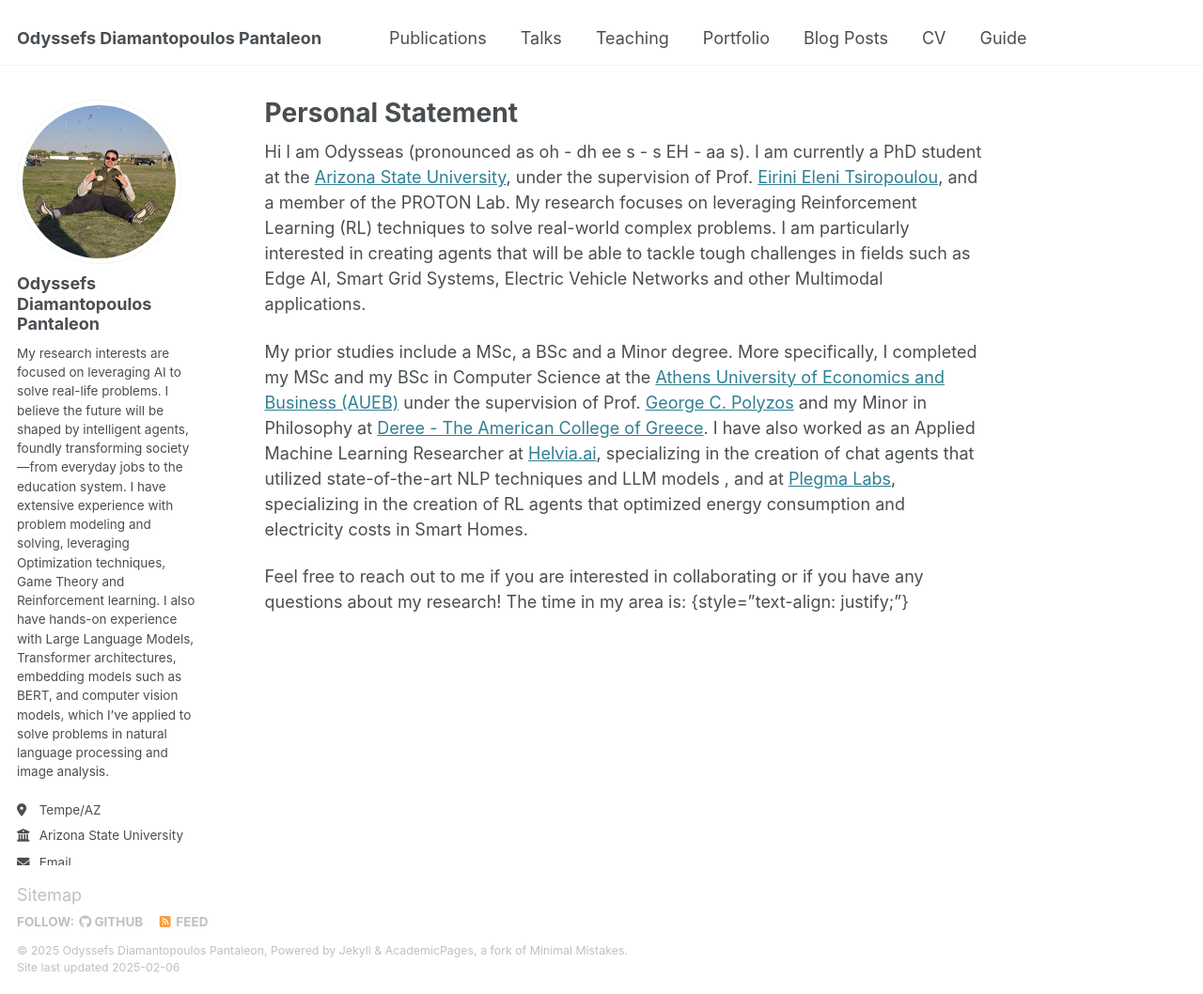
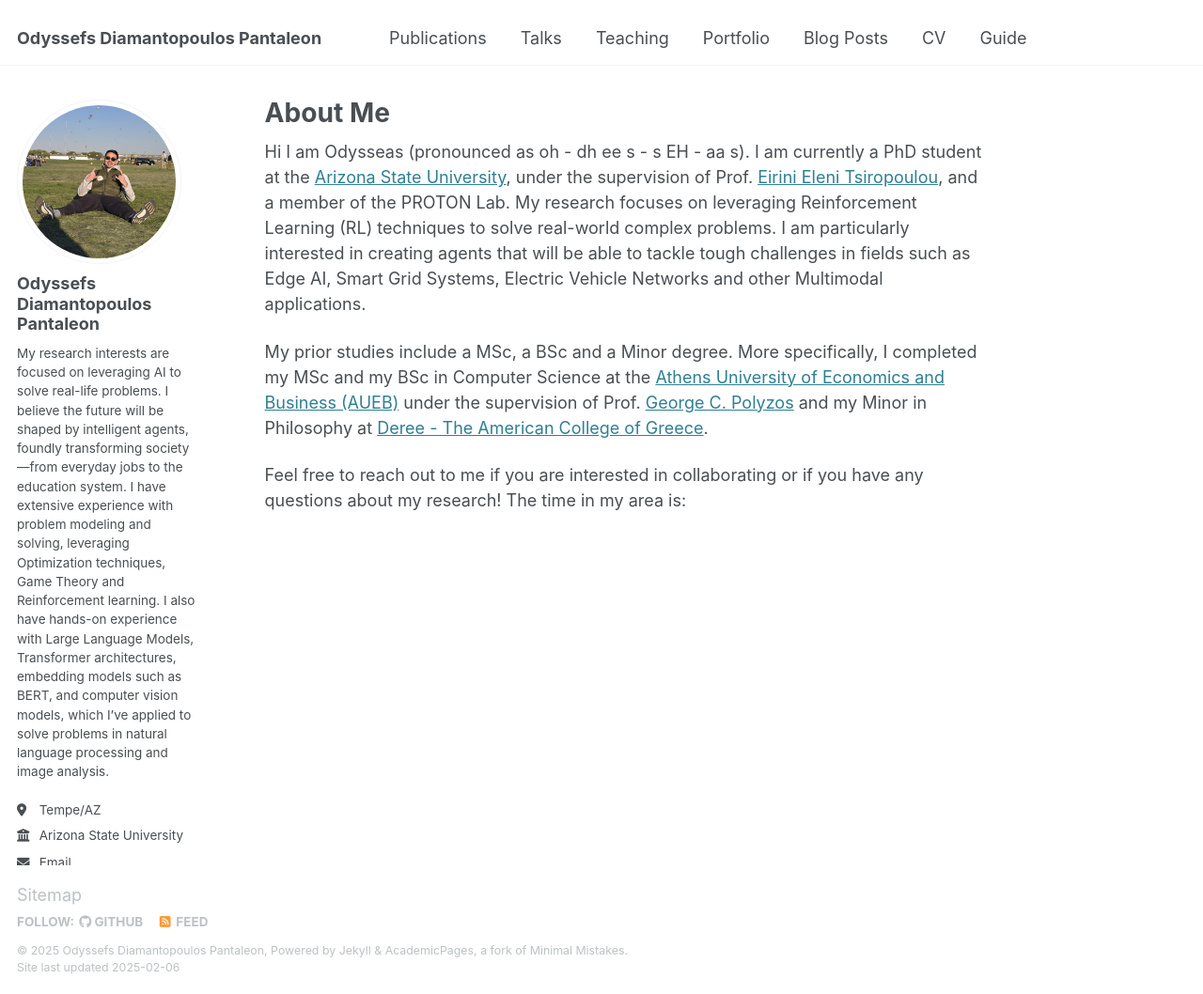
Before and after one commit to gody10/gody10.github.io, a Jekyll site: the page built from _pages/about.md, in a window 1280 px wide and 1058 px high. Shown: the whole window at 94% size. Built offline with Jekyll 4.4.1, drawn with Linux system fonts in a browser that asks for light colours; some web fonts are replaced.

Commit message:
Editing About

```diff
--- a/_pages/about.md
+++ b/_pages/about.md
@@ -1,6 +1,6 @@
 ---
 permalink: /
-title: "Personal Statement"
+title: "About Me"
 author_profile: true
 redirect_from:
   - /about/
@@ -9,7 +9,7 @@ redirect_from:
 
 Hi I am Odysseas (pronounced as oh - dh ee s - s EH - aa s). I am currently a PhD student at the [Arizona State University](https://www.asu.edu), under the supervision of Prof. [Eirini Eleni Tsiropoulou](https://sites.google.com/view/eirini-eleni-tsiropoulou/home),  and a member of the PROTON Lab. My research focuses on leveraging Reinforcement Learning (RL) techniques to solve real-world complex problems. I am particularly interested in creating agents that will be able to tackle tough challenges in fields such as Edge AI, Smart Grid Systems, Electric Vehicle Networks and other Multimodal applications.
 
-My prior studies include a MSc, a BSc and a Minor degree. More specifically, I completed my MSc and my BSc in Computer Science at the [Athens University of Economics and Business (AUEB)](https://aueb.gr/en) under the supervision of Prof. [George C. Polyzos](https://www.aueb.gr/en/faculty_page/polyzos-george) and my Minor in Philosophy at [Deree - The American College of Greece](https://www.acg.edu/). I have also worked as an Applied Machine Learning Researcher at [Helvia.ai](https://helvia.ai/), specializing in the creation of chat agents that utilized state-of-the-art NLP techniques and LLM models , and at [Plegma Labs](https://pleg.ma/), specializing in the creation of RL agents that optimized energy consumption and electricity costs in Smart Homes.
+My prior studies include a MSc, a BSc and a Minor degree. More specifically, I completed my MSc and my BSc in Computer Science at the [Athens University of Economics and Business (AUEB)](https://aueb.gr/en) under the supervision of Prof. [George C. Polyzos](https://www.aueb.gr/en/faculty_page/polyzos-george) and my Minor in Philosophy at [Deree - The American College of Greece](https://www.acg.edu/).
 
 Feel free to reach out to me if you are interested in collaborating or if you have any questions about my research! The time in my area is: <span id="current-time"></span>
 <script>
@@ -19,4 +19,3 @@ Feel free to reach out to me if you are interested in collaborating or if you ha
     document.getElementById('current-time').textContent = now.toLocaleTimeString([], options);
   }, 1000);
 </script>
-{style="text-align: justify;"}
```
